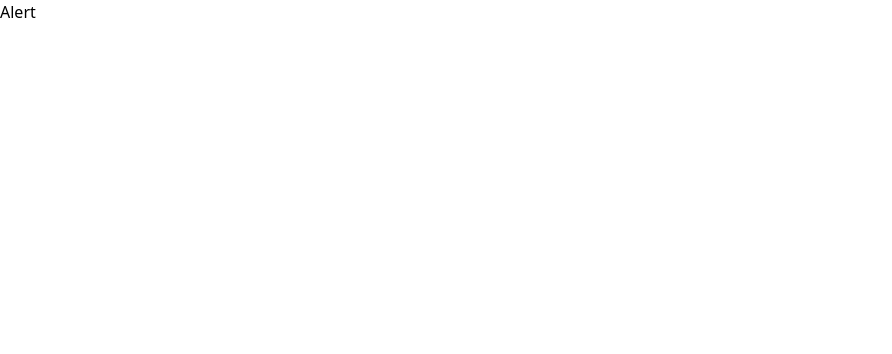
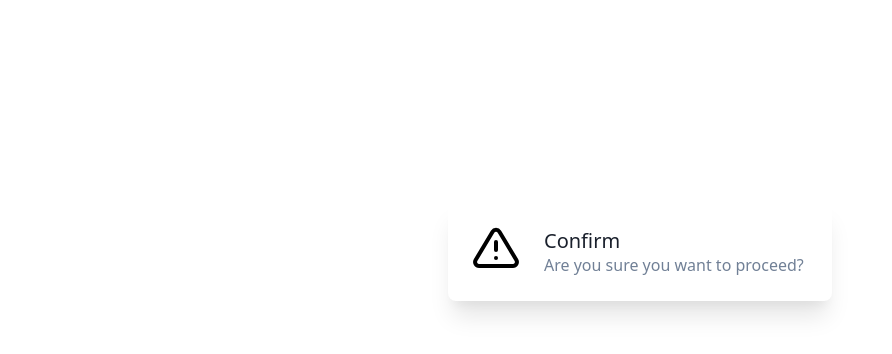
Before and after one commit to nsagias/react-tailwindcss-starter, a React (Create React App) app: page / in a window 1280 px wide. Shown: the top 354 px of the page, without its empty margins (0-892 px from the left). Built offline with nearby package versions, Linux system fonts and the light colour scheme.

Commit message:
create alert button in css

```diff
--- a/src/components/Alert/Alert.css
+++ b/src/components/Alert/Alert.css
@@ -0,0 +1,37 @@
+.alert-postion {
+  margin-top: 200px !important;
+}
+
+.alert {
+  display: flex;
+  max-width: 24rem;
+  margin: 0 auto;
+  padding: 1.5rem;
+  border-radius: 0.5rem;
+  background-color: #fff;
+  box-shadow: 0 20px 25px -5px rgba(0, 0, 0, 0.1),
+  0 10px 10px -5px rgba(0, 0, 0, 0.04);
+}
+
+.alert-logo {
+  height: 3rem;
+  width: 3rem;
+}
+
+.alert-body {
+  margin-left: 1.5rem;
+  padding-top: 0.25rem;
+}
+
+.alert-title {
+  color: #1a202c;
+  font-size: 1.25rem;
+  line-height: 1.25;
+  font-weight: 500;
+}
+
+.alert-message {
+  color: #718096;
+  font-size: 1rem;
+  line-height: 1.5;
+}
--- a/src/components/Alert/Alert.tsx
+++ b/src/components/Alert/Alert.tsx
@@ -1,5 +1,18 @@
+import { FiAlertTriangle } from "react-icons/fi";
+
+import "./Alert.css"
 export default function Alert() {
   return (
-    <h1>Alert</h1>
+    <>
+    <div className="alert alert-postion">
+      <div className="alert-log-wrap">
+        <FiAlertTriangle className="alert-logo" />
+      </div>
+      <div className="alert-body">
+        <h4 className="alert-title">Confirm</h4>
+        <p className="alert-message">Are you sure you want to proceed?</p>
+      </div>
+    </div>
+    </>
   );
 }
```
